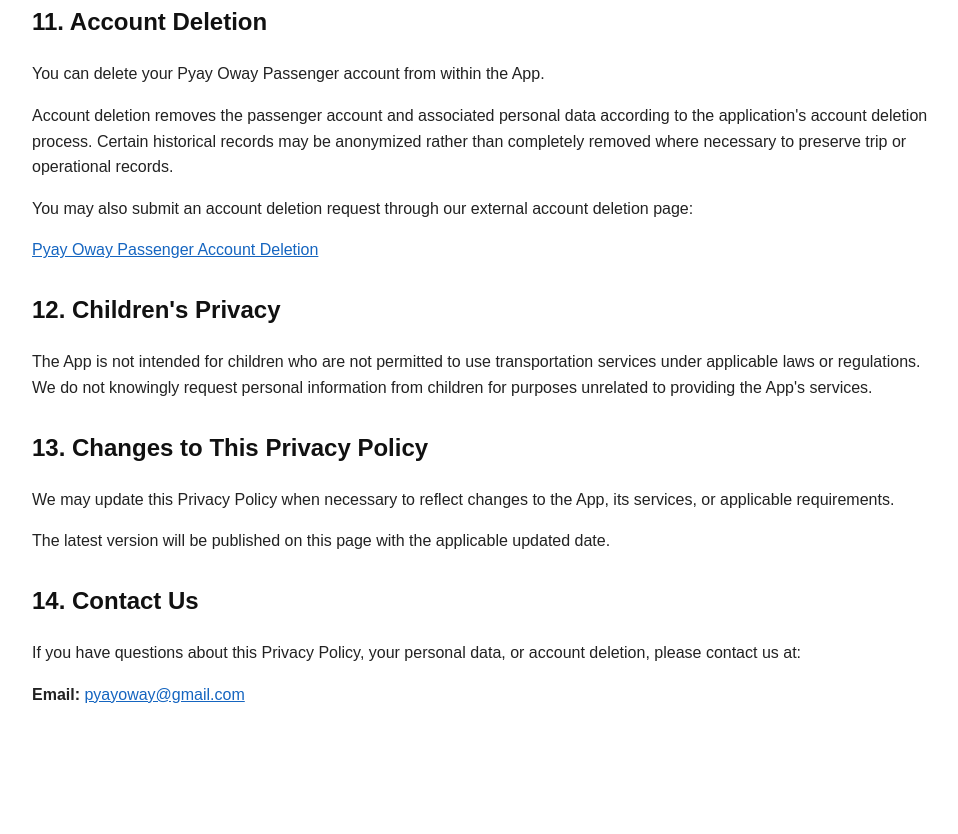
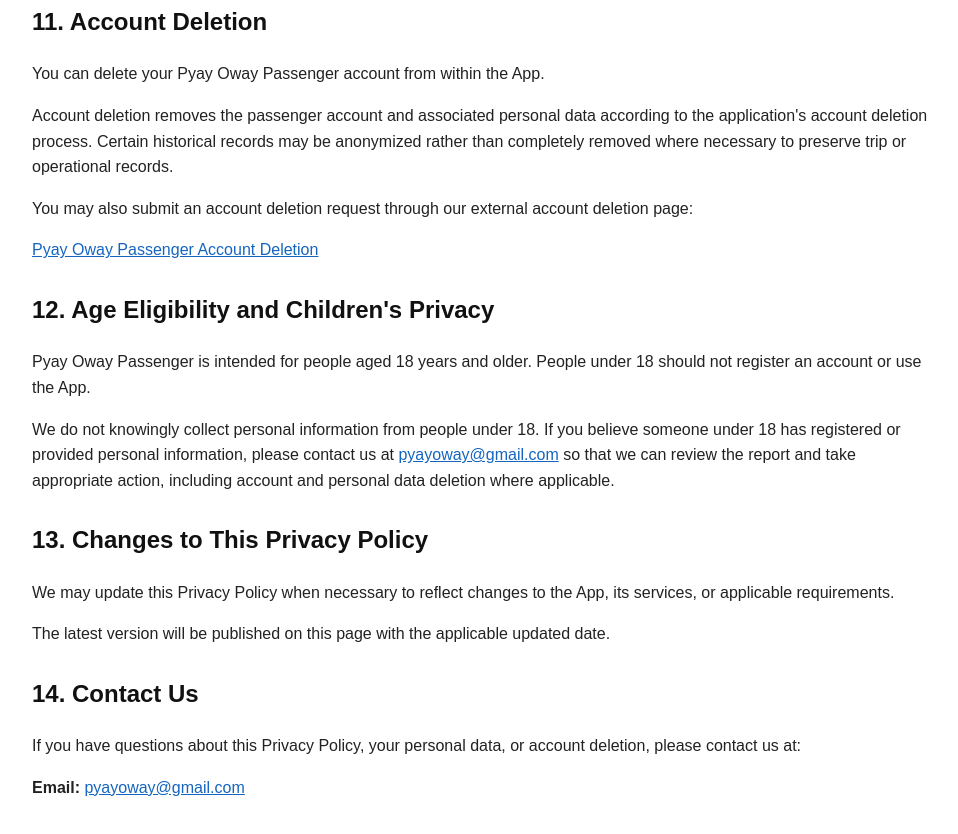
Before and after one commit to pyayoway/pyayoway.github.io, a plain HTML site: page privacy-policy.html in a window 1280 px wide. Shown: the part 3018-3852 px from the top of the page, without its empty margins (158-1116 px from the left). Before the commit the page ends 3777 px from the top, so only its background shows below. Drawn offline with Linux system fonts and the light colour scheme.

Commit message:
Set Passenger App age eligibility to 18+ in privacy policy

```diff
--- a/privacy-policy.html
+++ b/privacy-policy.html
@@ -275,13 +275,20 @@
   </section>
 
   <section>
-    <h2>12. Children's Privacy</h2>
+    <h2>12. Age Eligibility and Children's Privacy</h2>
 
     <p>
-      The App is not intended for children who are not permitted to use
-      transportation services under applicable laws or regulations.
-      We do not knowingly request personal information from children for
-      purposes unrelated to providing the App's services.
+      Pyay Oway Passenger is intended for people aged 18 years and older.
+      People under 18 should not register an account or use the App.
+    </p>
+
+    <p>
+      We do not knowingly collect personal information from people under 18.
+      If you believe someone under 18 has registered or provided personal
+      information, please contact us at
+      <a href="mailto:pyayoway@gmail.com">pyayoway@gmail.com</a>
+      so that we can review the report and take appropriate action, including
+      account and personal data deletion where applicable.
     </p>
   </section>
 
```
